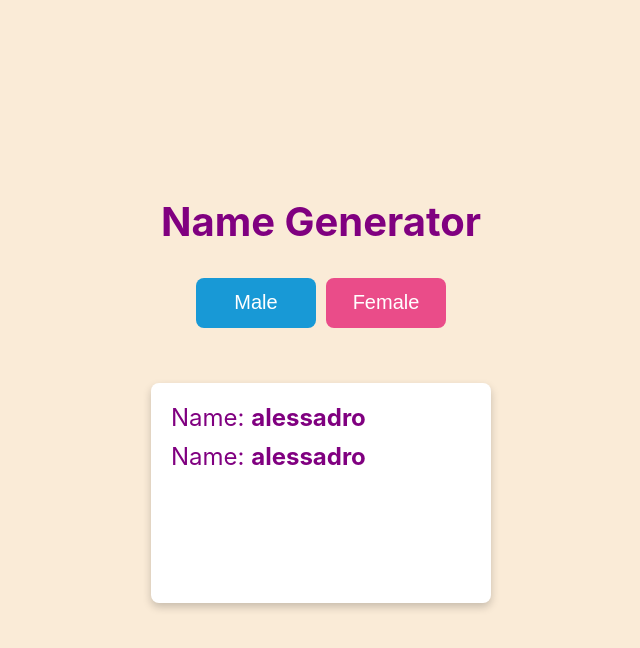
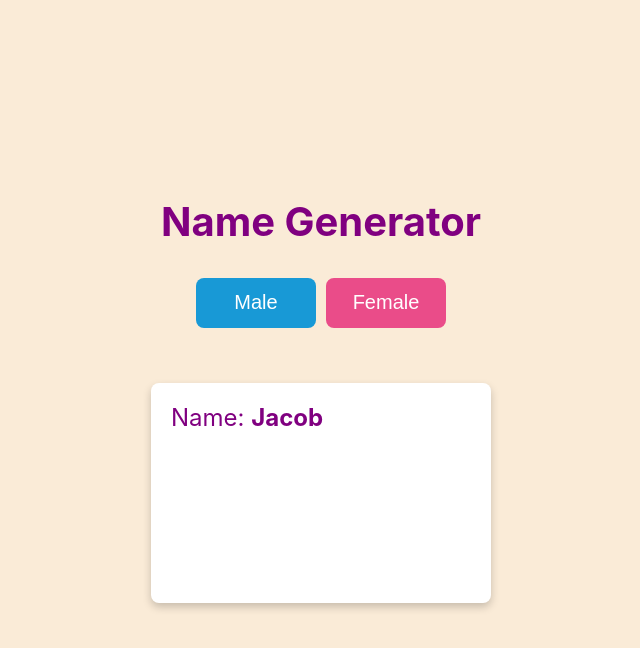
Before and after one commit to AlessandroBarreto/name-generator, a React (Create React App) app: page / in a window 1280 px wide. Both pictures are taken after a click on the button "Male". Shown: the top 648 px of the page, without its empty margins (319-959 px from the left). Built offline with nearby package versions, Linux system fonts and the light colour scheme.

Commit message:
feature: usePerson

```diff
--- a/src/App.tsx
+++ b/src/App.tsx
@@ -1,8 +1,12 @@
 import { Button } from "./components/Button";
 import { Card } from "./components/Card";
+import { usePerson } from "./hooks/usePerson";
 import "./styles/globals.css";
 
 function App() {
+  const { getRandonPerson, randonPerson } = usePerson();
+  const shouldCardRender = randonPerson.length > 0;
+
   return (
     <div className="App">
       <h1>Name Generator</h1>
@@ -10,15 +14,15 @@ function App() {
         <Button
           color="primary"
           text="Male"
-          onClick={() => console.log("male")}
+          onClick={() => getRandonPerson("MALE")}
         />
         <Button
           color="secondary"
           text="Female"
-          onClick={() => console.log("female")}
+          onClick={() => getRandonPerson("FEMALE")}
         />
       </div>
-      <Card name="alessadro" />
+      {shouldCardRender && <Card name={randonPerson[3]} />}
     </div>
   );
 }
--- a/src/assets/names.ts
+++ b/src/assets/persons.ts
@@ -1,4 +1,4 @@
-export const names = [
+export const personsData = [
   ["2016", "FEMALE", "ASIAN AND PACIFIC ISLANDER", "Olivia", "172", "1"],
   ["2016", "FEMALE", "ASIAN AND PACIFIC ISLANDER", "Chloe", "112", "2"],
   ["2016", "FEMALE", "BLACK NON HISPANIC", "Ava", "109", "1"],
--- a/src/components/Button.tsx
+++ b/src/components/Button.tsx
@@ -1,4 +1,5 @@
 import "../styles/Button.css";
+import { Gender } from "../utils";
 
 type ButtonColor = "primary" | "secondary";
 
--- a/src/components/Card.tsx
+++ b/src/components/Card.tsx
@@ -1,4 +1,5 @@
 import "../styles/Card.css";
+import { capitalized } from "../utils";
 
 interface CardProps {
   //   yearBirth: string;
@@ -20,10 +21,7 @@ CardProps) => {
   return (
     <div className="card-container">
       <h2>
-        Name: <b>{name}</b>
-      </h2>
-      <h2>
-        Name: <b>{name}</b>
+        Name: <b>{capitalized(name)}</b>
       </h2>
     </div>
   );
--- /dev/null
+++ b/src/hooks/usePerson.tsx
@@ -0,0 +1,21 @@
+import { useEffect, useState } from "react";
+import { personsData } from "../assets/persons";
+import { Gender, filterPersonsByGender, Persons } from "../utils";
+
+export const usePerson = () => {
+  const [persons, setPersons] = useState<Persons>([]);
+  const [randonPerson, setRandomPerson] = useState<string[]>([]);
+
+  const getRandonPerson = (gender: Gender) => {
+    const filteredByGender = filterPersonsByGender(gender, persons);
+    const randomIndex = Math.floor(Math.random() * filteredByGender.length);
+    setRandomPerson(filteredByGender[randomIndex]);
+  };
+
+  // future request here
+  useEffect(() => {
+    setPersons(personsData);
+  }, []);
+
+  return { getRandonPerson, randonPerson };
+};
--- /dev/null
+++ b/src/utils/index.ts
@@ -0,0 +1,14 @@
+export type Gender = "MALE" | "FEMALE";
+export type Persons = string[][];
+
+const filterPersonsByGender = (gender: Gender, persons: Persons): Persons => {
+  return persons.filter((person) => {
+    const personGender = person[1];
+    return personGender === gender;
+  });
+};
+
+const capitalized = (word: string): string =>
+  word.charAt(0).toUpperCase() + word.slice(1).toLowerCase();
+
+export { filterPersonsByGender, capitalized };
```
